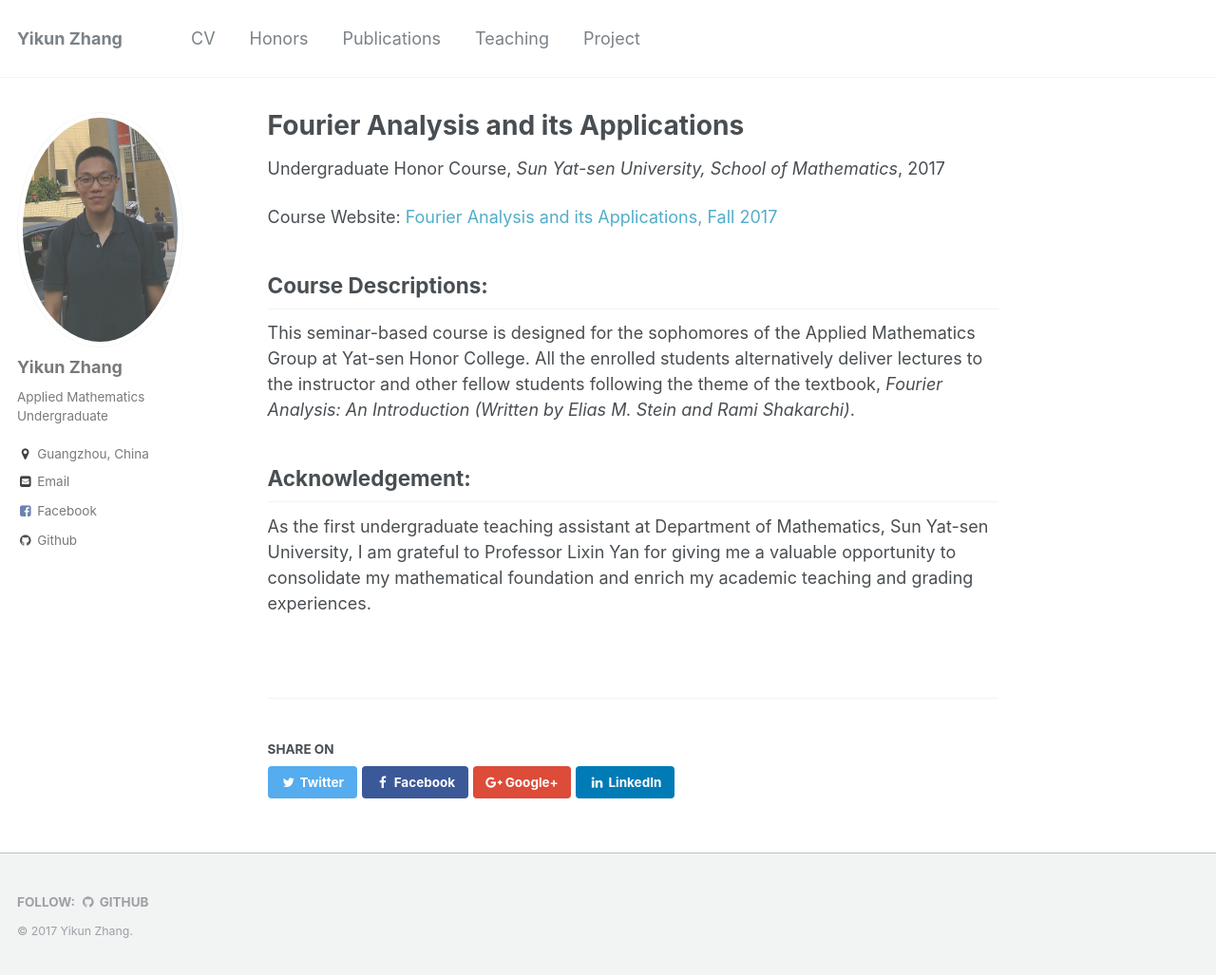
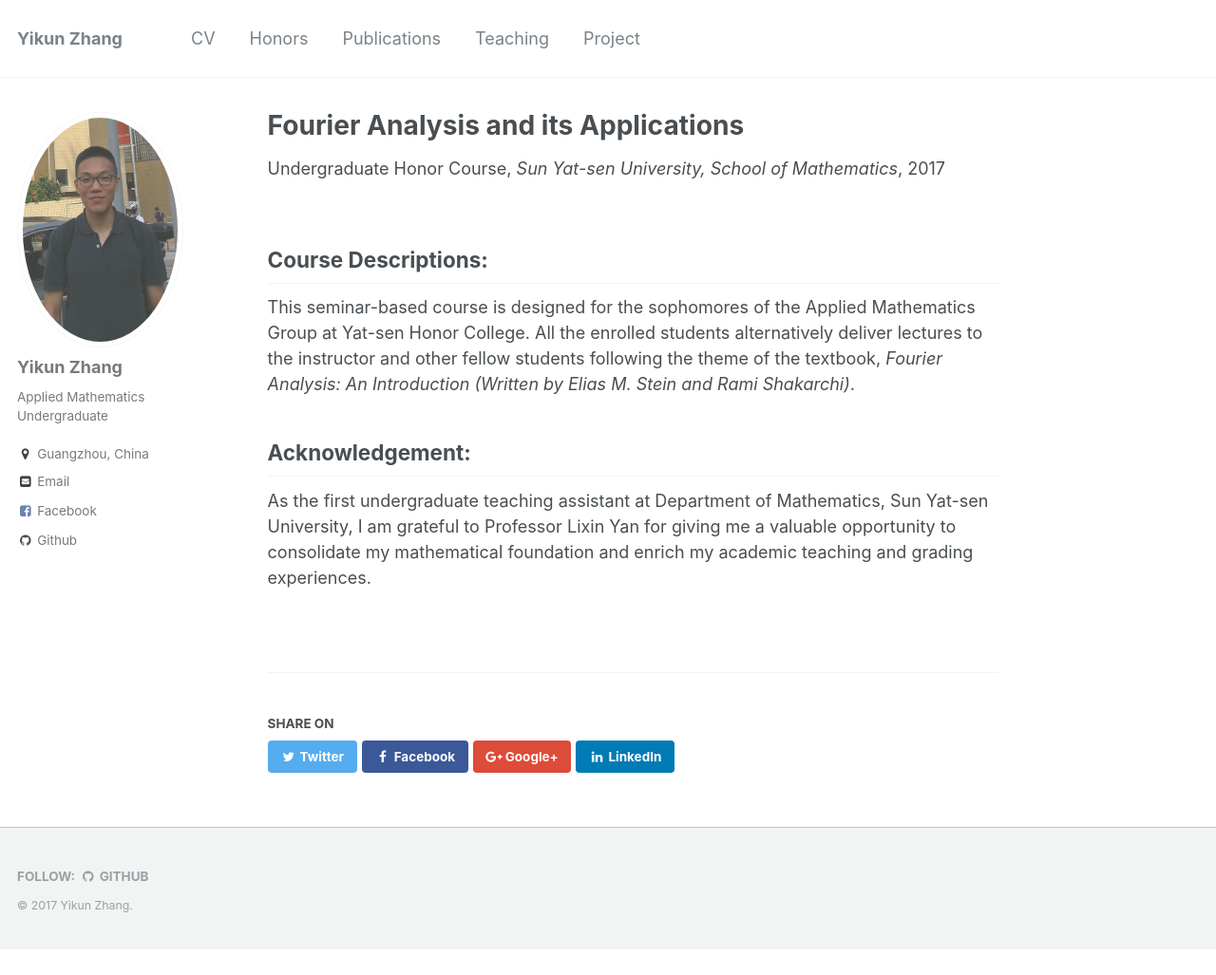
Before and after one commit to zhangyk8/zhangyk8.github.io, a Jekyll site: the page built from _teaching/Fall_2017.md, in a window 1280 px wide and 1027 px high. Shown: the whole window at 95% size. Built offline with Jekyll 4.4.1, drawn with Linux system fonts in a browser that asks for light colours.

Commit message:
Update Fall_2017.md

```diff
--- a/_teaching/Fall_2017.md
+++ b/_teaching/Fall_2017.md
@@ -8,8 +8,6 @@ date: 2017-8-13
 location: "Guangzhou, China"
 ---
 
-Course Website: [Fourier Analysis and its Applications, Fall 2017](https://zhangyk8.github.io/teaching/fourier)
-
 ## Course Descriptions:
 
 This seminar-based course is designed for the sophomores of the Applied Mathematics Group at Yat-sen Honor College. All the enrolled students alternatively deliver lectures to the instructor and other fellow students following the theme of the textbook, _Fourier Analysis: An Introduction (Written by Elias M. Stein and Rami Shakarchi)_.
```
